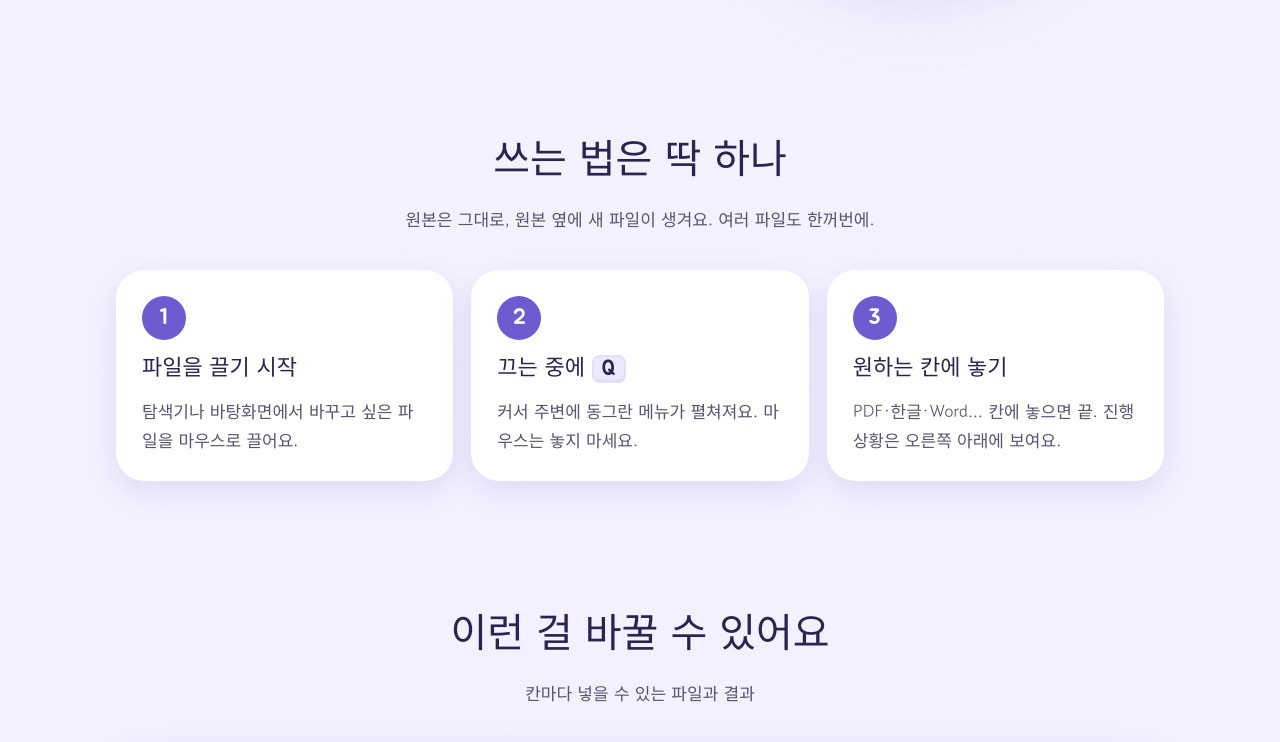
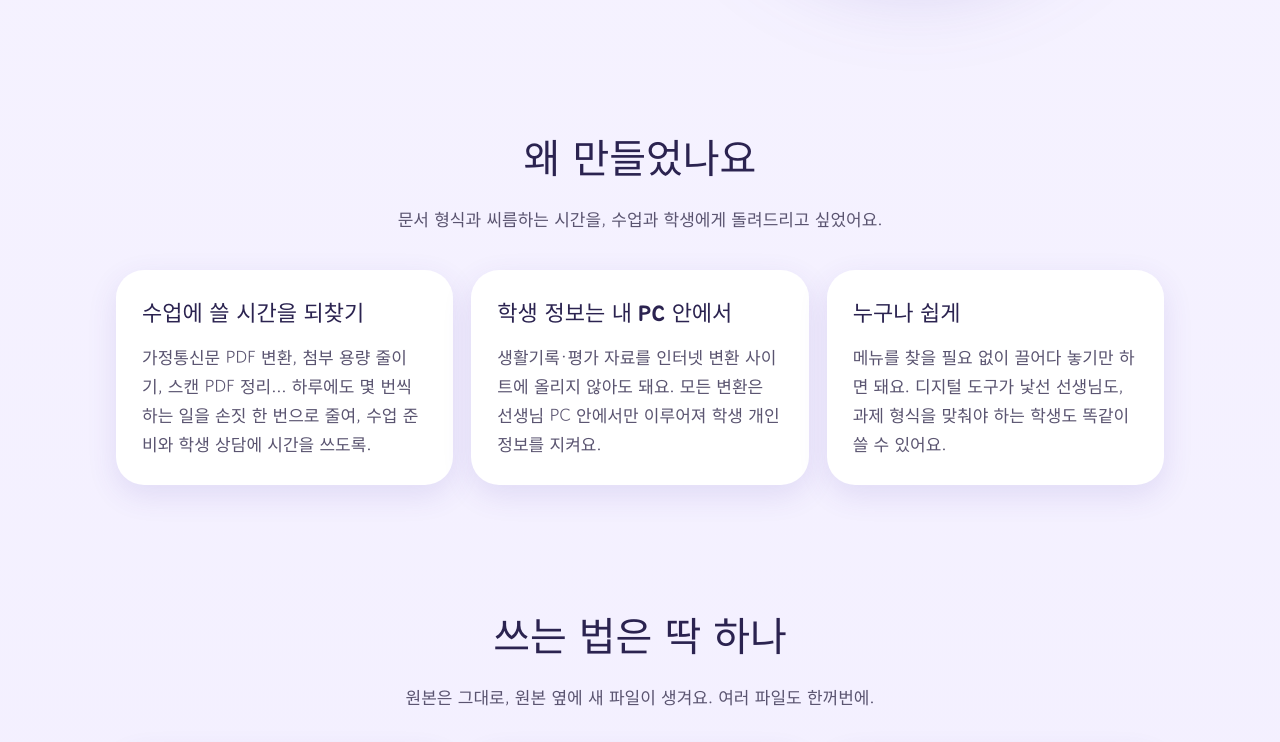
Before and after one commit to akaz01/educonverter, a plain HTML site: page index.html in a window 1280 px wide. Shown: the part 618-1360 px from the top of the page. Drawn offline with Linux system fonts and the light colour scheme.

Commit message:
feat: 교육적 의도 섹션 추가

```diff
--- a/index.html
+++ b/index.html
@@ -141,6 +141,16 @@
     <img class="hero-img" src="/img/menu.png" width="712" height="712" alt="파일을 끌다가 Q를 누르면 펼쳐지는 동그란 변환 메뉴">
   </header>
 
+  <section id="why">
+    <h2>왜 만들었나요</h2>
+    <p class="sub">문서 형식과 씨름하는 시간을, 수업과 학생에게 돌려드리고 싶었어요.</p>
+    <div class="steps">
+      <div class="card step"><h3>수업에 쓸 시간을 되찾기</h3><p>가정통신문 PDF 변환, 첨부 용량 줄이기, 스캔 PDF 정리… 하루에도 몇 번씩 하는 일을 손짓 한 번으로 줄여, 수업 준비와 학생 상담에 시간을 쓰도록.</p></div>
+      <div class="card step"><h3>학생 정보는 내 PC 안에서</h3><p>생활기록·평가 자료를 인터넷 변환 사이트에 올리지 않아도 돼요. 모든 변환은 선생님 PC 안에서만 이루어져 학생 개인정보를 지켜요.</p></div>
+      <div class="card step"><h3>누구나 쉽게</h3><p>메뉴를 찾을 필요 없이 끌어다 놓기만 하면 돼요. 디지털 도구가 낯선 선생님도, 과제 형식을 맞춰야 하는 학생도 똑같이 쓸 수 있어요.</p></div>
+    </div>
+  </section>
+
   <section id="how">
     <h2>쓰는 법은 딱 하나</h2>
     <p class="sub">원본은 그대로, 원본 옆에 새 파일이 생겨요. 여러 파일도 한꺼번에.</p>
```
